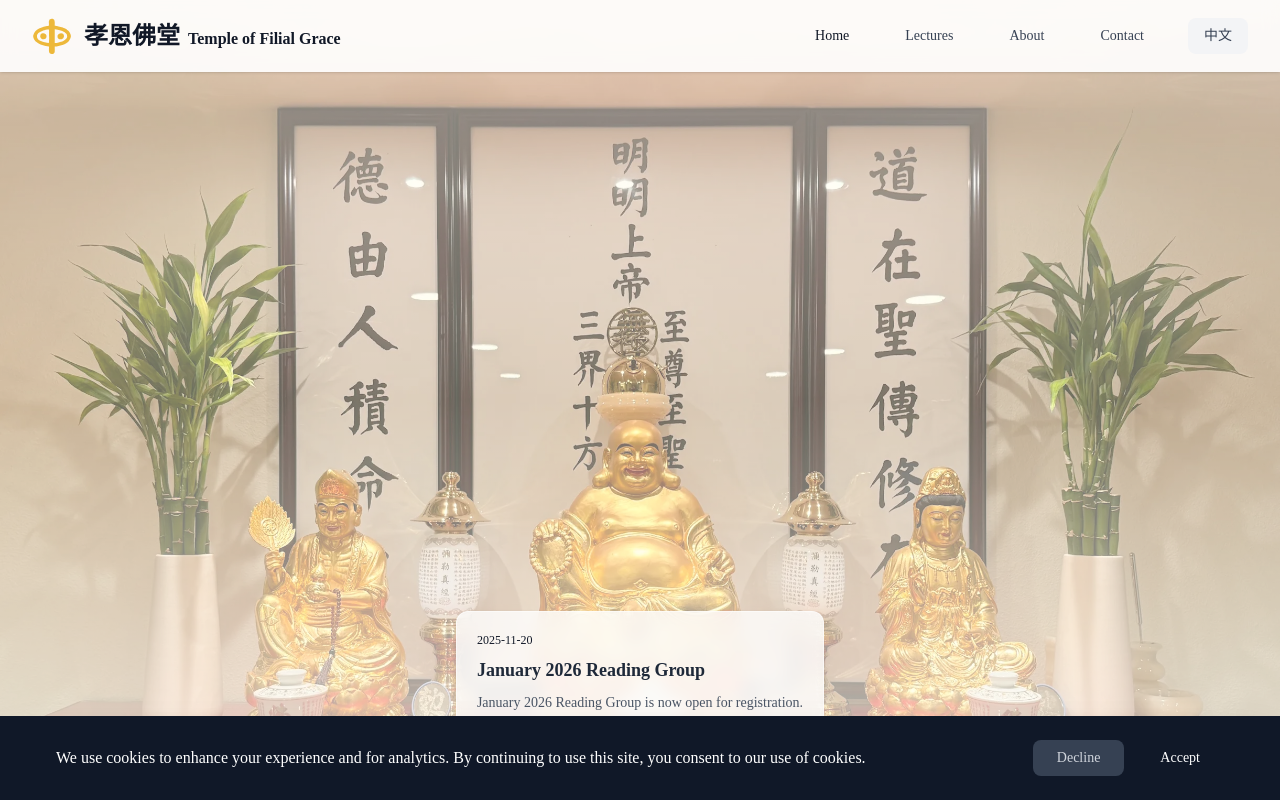
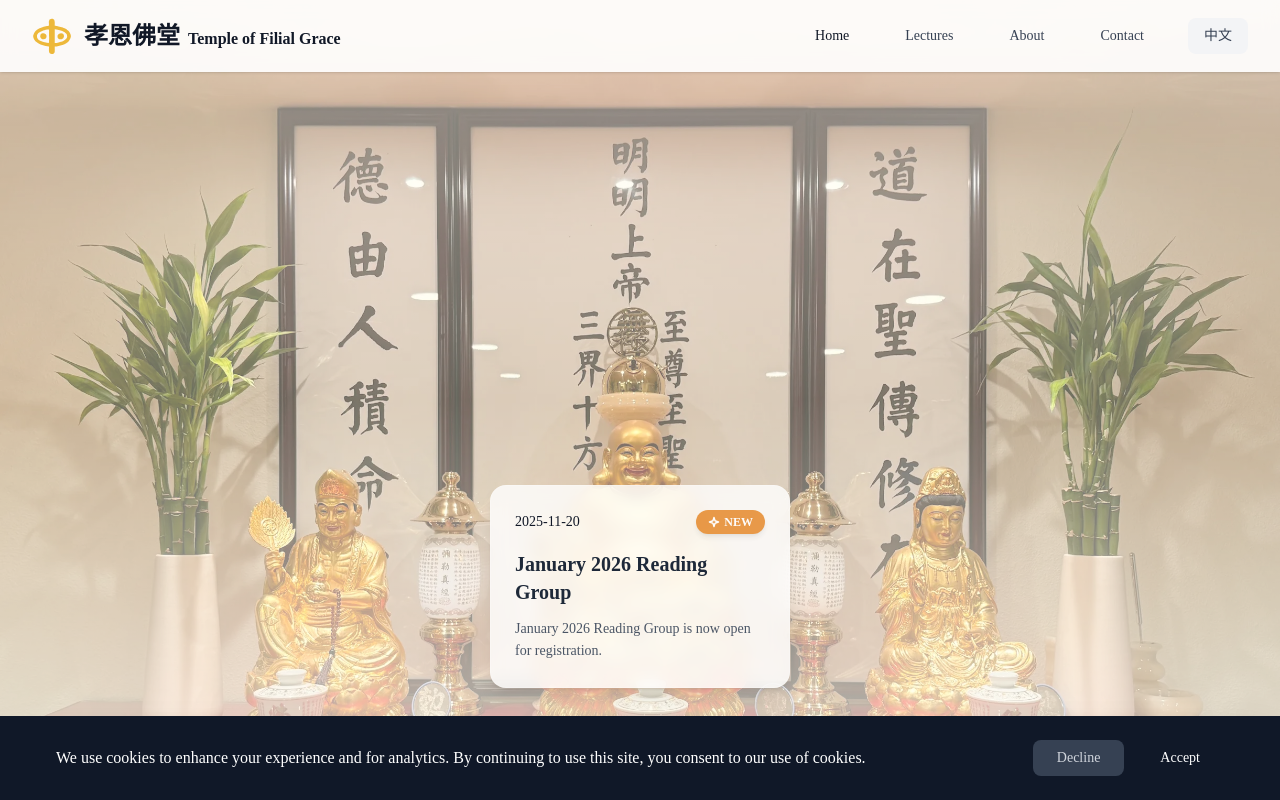
Before and after one commit to mocsharp/filialgrace, a React (Vite) app: page / in a window 1280 px wide. Shown: the top 800 px of the page. Built offline with nearby package versions, Linux system fonts and the light colour scheme; a web font is replaced by a local one.

Commit message:
feat: Add `NewsSection` component to display scrollable news items with "new" indicators and localization support.

```diff
--- a/src/components/NewsSection.tsx
+++ b/src/components/NewsSection.tsx
@@ -6,40 +6,72 @@ import { config } from '../config';
 
 const NewsSection = () => {
     const { i18n } = useTranslation();
-    const isZh = i18n.language === 'zh';
+    const isZh = i18n.language.startsWith('zh');
     const scrollContainerRef = useRef<HTMLDivElement>(null);
-    const [canScrollLeft, setCanScrollLeft] = useState(false);
-    const [canScrollRight, setCanScrollRight] = useState(true);
-    const [isScrollable, setIsScrollable] = useState(false);
+    const [showLeftArrow, setShowLeftArrow] = useState(false);
+    const [showRightArrow, setShowRightArrow] = useState(true);
+    const [isCentered, setIsCentered] = useState(true);
+    const [lastVisit, setLastVisit] = useState<number | null>(null);
 
-    // Check scroll position to update arrow visibility
+    useEffect(() => {
         const checkScroll = () => {
             if (scrollContainerRef.current) {
                 const { scrollLeft, scrollWidth, clientWidth } = scrollContainerRef.current;
-            setCanScrollLeft(scrollLeft > 0);
-            setCanScrollRight(scrollLeft < scrollWidth - clientWidth - 10); // -10 buffer
-            setIsScrollable(scrollWidth > clientWidth);
+                setShowLeftArrow(scrollLeft > 0);
+                setShowRightArrow(scrollLeft < scrollWidth - clientWidth - 10);
+                setIsCentered(scrollWidth <= clientWidth);
             }
         };
 
+        const container = scrollContainerRef.current;
+        if (container) {
+            checkScroll();
+            container.addEventListener('scroll', checkScroll);
+            window.addEventListener('resize', checkScroll);
+        }
+
+        return () => {
+            if (container) {
+                container.removeEventListener('scroll', checkScroll);
+            }
+            window.removeEventListener('resize', checkScroll);
+        };
+    }, []);
+
     useEffect(() => {
-        checkScroll();
-        window.addEventListener('resize', checkScroll);
-        return () => window.removeEventListener('resize', checkScroll);
+        // Get last visit time
+        const storedLastVisit = localStorage.getItem('lastVisit');
+        if (storedLastVisit) {
+            setLastVisit(parseInt(storedLastVisit, 10));
+        } else {
+            // First visit: show all as new
+            setLastVisit(0);
+        }
+
+        // Update last visit time to now after a delay
+        // This prevents Strict Mode from overwriting the value immediately on the first simulated mount
+        const timer = setTimeout(() => {
+            localStorage.setItem('lastVisit', Date.now().toString());
+        }, 1000);
+
+        return () => clearTimeout(timer);
     }, []);
 
     const scroll = (direction: 'left' | 'right') => {
         if (scrollContainerRef.current) {
-            const scrollAmount = 320; // Approx card width + gap
-            const newScrollLeft = direction === 'left'
-                ? scrollContainerRef.current.scrollLeft - scrollAmount
-                : scrollContainerRef.current.scrollLeft + scrollAmount;
-
-            scrollContainerRef.current.scrollTo({
-                left: newScrollLeft,
+            const scrollAmount = 340; // card width + gap
+            scrollContainerRef.current.scrollBy({
+                left: direction === 'left' ? -scrollAmount : scrollAmount,
                 behavior: 'smooth'
             });
         }
+    };
+
+    const isNew = (dateString: string) => {
+        if (lastVisit === null) return false;
+        const newsDate = new Date(dateString).getTime();
+        // Compare news date (00:00:00) with last visit
+        return newsDate > lastVisit;
     };
 
     // If no news, don't render the section
@@ -48,29 +80,30 @@ const NewsSection = () => {
     }
 
     return (
-        <div className="w-full max-w-6xl mx-auto px-4 mt-12 relative z-20 group">
-            <div className="relative">
+        <section className="py-8 bg-transparent overflow-hidden">
+            <div className="container-custom">
+                <div className="relative group">
                     {/* Left Arrow */}
-                {canScrollLeft && (
+                    {showLeftArrow && (
                         <button
                             onClick={() => scroll('left')}
-                        className="absolute left-0 top-1/2 -translate-y-1/2 -translate-x-4 z-30 bg-white/80 backdrop-blur-sm p-2 rounded-full shadow-md hover:bg-white text-primary-600 transition-all hidden md:block"
-                        aria-label="Previous news"
+                            className="absolute left-0 top-1/2 -translate-y-1/2 z-10 p-2 bg-white/80 backdrop-blur-sm rounded-full shadow-lg text-primary-600 hover:bg-white transition-all duration-300 -ml-4 md:-ml-6"
+                            aria-label="Scroll left"
                         >
-                        <svg xmlns="http://www.w3.org/2000/svg" width="24" height="24" viewBox="0 0 24 24" fill="none" stroke="currentColor" strokeWidth="2" strokeLinecap="round" strokeLinejoin="round">
+                            <svg xmlns="http://www.w3.org/2000/svg" width="24" height="24" viewBox="0 0 24 24" fill="none" stroke="currentColor" strokeWidth="2" strokeLinecap="round" strokeLinejoin="round" className="w-6 h-6">
                                 <path d="m15 18-6-6 6-6" />
                             </svg>
                         </button>
                     )}
 
                     {/* Right Arrow */}
-                {canScrollRight && (
+                    {showRightArrow && !isCentered && (
                         <button
                             onClick={() => scroll('right')}
-                        className="absolute right-0 top-1/2 -translate-y-1/2 translate-x-4 z-30 bg-white/80 backdrop-blur-sm p-2 rounded-full shadow-md hover:bg-white text-primary-600 transition-all hidden md:block"
-                        aria-label="Next news"
+                            className="absolute right-0 top-1/2 -translate-y-1/2 z-10 p-2 bg-white/80 backdrop-blur-sm rounded-full shadow-lg text-primary-600 hover:bg-white transition-all duration-300 -mr-4 md:-mr-6"
+                            aria-label="Scroll right"
                         >
-                        <svg xmlns="http://www.w3.org/2000/svg" width="24" height="24" viewBox="0 0 24 24" fill="none" stroke="currentColor" strokeWidth="2" strokeLinecap="round" strokeLinejoin="round">
+                            <svg xmlns="http://www.w3.org/2000/svg" width="24" height="24" viewBox="0 0 24 24" fill="none" stroke="currentColor" strokeWidth="2" strokeLinecap="round" strokeLinejoin="round" className="w-6 h-6">
                                 <path d="m9 18 6-6-6-6" />
                             </svg>
                         </button>
@@ -78,38 +111,53 @@ const NewsSection = () => {
 
                     <div
                         ref={scrollContainerRef}
-                    onScroll={checkScroll}
-                    className="overflow-x-auto py-4 -mx-4 px-4 md:mx-0 md:px-0 hide-scrollbar snap-x snap-mandatory"
+                        className={`overflow-x-auto pb-8 -mx-4 px-4 md:mx-0 md:px-0 hide-scrollbar snap-x snap-mandatory ${isCentered ? 'flex justify-center' : ''}`}
                     >
-                    <div className={`flex space-x-4 min-w-max md:min-w-0 md:flex ${isScrollable ? '' : 'md:justify-center'} md:space-x-6`}>
+                        <div className={`flex space-x-6 min-w-max ${isCentered ? '' : 'md:min-w-0'}`}>
                             {config.news.map((item, index) => (
+                                <Link
+                                    key={index}
+                                    to={item.link}
+                                    className="snap-center shrink-0 w-[300px] group/card"
+                                >
                                     <motion.div
-                                key={index}
                                         initial={{ opacity: 0, y: 20 }}
-                                animate={{ opacity: 1, y: 0 }}
-                                transition={{ duration: 0.5, delay: 0.8 + index * 0.1 }}
-                                className="w-72 md:w-auto flex-shrink-0 snap-center"
+                                        whileInView={{ opacity: 1, y: 0 }}
+                                        transition={{ duration: 0.5, delay: index * 0.1 }}
+                                        viewport={{ once: true }}
+                                        className="h-full bg-white/80 backdrop-blur-sm rounded-2xl p-6 shadow-lg hover:shadow-xl transition-all duration-300 border border-white/20 relative overflow-hidden"
                                     >
-                                <Link
-                                    to={item.link}
-                                    className="block h-full bg-white/80 backdrop-blur-sm rounded-xl p-5 shadow-sm border border-white/50 hover:shadow-md transition-all hover:-translate-y-1 hover:bg-white/90"
-                                >
-                                    <div className="text-xs text-primary-600 font-medium mb-2">
+                                        <div className="absolute top-0 left-0 w-full h-1 bg-gradient-to-r from-primary-300 to-primary-500 transform scale-x-0 group-hover/card:scale-x-100 transition-transform duration-300" />
+
+                                        <div className="flex items-center justify-between mb-4">
+                                            <span className="text-sm font-medium text-primary-600 bg-primary-50 rounded-full">
                                                 {item.date}
+                                            </span>
+                                            {isNew(item.date) && (
+                                                <span className="flex items-center gap-1 text-xs font-bold text-white bg-amber-600 px-3 py-1 rounded-full animate-pulse shadow-md">
+                                                    <svg xmlns="http://www.w3.org/2000/svg" width="12" height="12" viewBox="0 0 24 24" fill="none" stroke="currentColor" strokeWidth="3" strokeLinecap="round" strokeLinejoin="round">
+                                                        <path d="m12 3-1.912 5.813a2 2 0 0 1-1.275 1.275L3 12l5.813 1.912a2 2 0 0 1 1.275 1.275L12 21l1.912-5.813a2 2 0 0 1 1.275-1.275L21 12l-5.813-1.912a2 2 0 0 1-1.275-1.275L12 3Z" />
+                                                    </svg>
+                                                    NEW
+                                                </span>
+                                            )}
                                         </div>
-                                    <h3 className={`text-lg font-bold mb-2 text-gray-800 ${isZh ? 'font-klee' : ''}`}>
+
+                                        <h3 className="text-xl font-bold text-gray-800 mb-3 group-hover/card:text-primary-600 transition-colors line-clamp-2">
                                             {isZh ? item.title.zh : item.title.en}
                                         </h3>
-                                    <p className="text-gray-600 text-sm leading-relaxed line-clamp-2">
+
+                                        <p className="text-gray-600 line-clamp-3 text-sm leading-relaxed">
                                             {isZh ? item.description.zh : item.description.en}
                                         </p>
+                                    </motion.div>
                                 </Link>
-                            </motion.div>
                             ))}
                         </div>
                     </div>
                 </div>
             </div>
+        </section>
     );
 };
 
```
Lines whose indentation alone changed are shown as unchanged.
